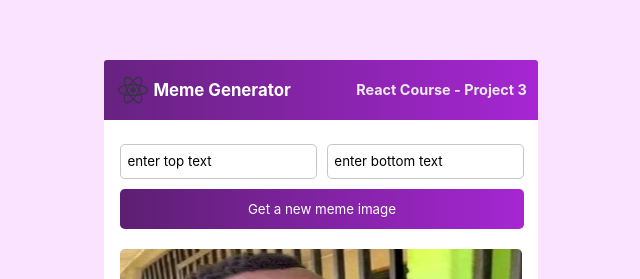
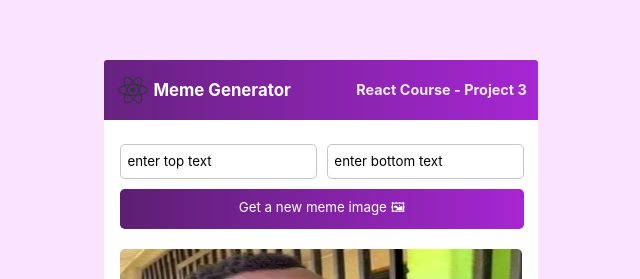
Before and after one commit to cleverAkanimoh/scrimba-react-meme-generator, a React (Vite) app: page / in a window 1280 px wide. Shown: the part 117-396 px from the top of the page, without its empty margins (319-959 px from the left). Built offline with nearby package versions, Linux system fonts and the light colour scheme.

Commit message:
modified MainContent.jsx in Components

```diff
--- a/src/Components/MainContent.jsx
+++ b/src/Components/MainContent.jsx
@@ -46,7 +46,7 @@ const MainContent = () => {
                     placeholder="enter bottom text"
                     value={meme.bottomText}
                 />
-                <button id="form-btn" onClick={getMemeUrl}>Get a new meme image</button>
+                <button id="form-btn" onClick={getMemeUrl}>Get a new meme image 🖼</button>
             </div>
             <picture>
                 <p id="topText">{meme.topText}</p>
```
